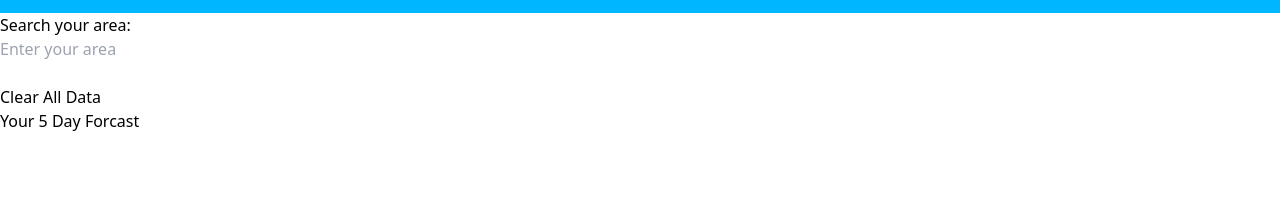
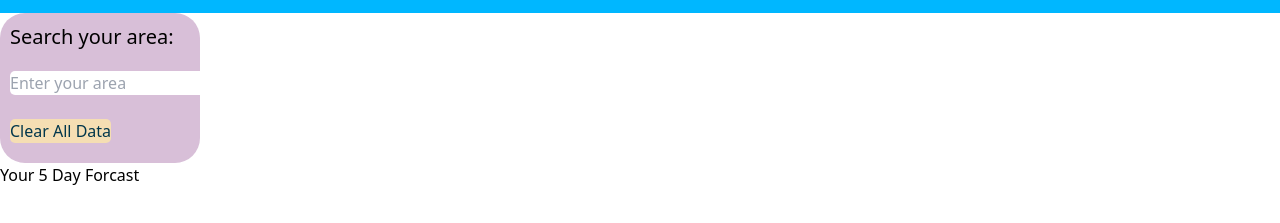
Before and after one commit to parkerjustice/weather-dashboard, a plain HTML site: page index.html in a window 1280 px wide. Shown: the part 55-278 px from the top of the page. Drawn offline with nearby package versions, Linux system fonts and the light colour scheme.

Commit message:
added css

```diff
--- a/index.html
+++ b/index.html
@@ -15,8 +15,8 @@
     </header>
 
 
-    <div class="row">
-        <h3 class="search"> Search your area: </h3>
+    <div class="row-one">
+        <h3 class="search text-xl"> Search your area: </h3>
         <div class="insert">
             <input id="enter-area" type="text" class="enter-area" placeholder="Enter your area">
             <div class="area-button">
@@ -27,7 +27,7 @@
         <form id="data"></form>
     </div>
 
-    <div class="row">
+    <div class="row-two">
         <div class="body">
         <h3 class="area" id="area"></h3>
         <p id="temp"></p>
@@ -37,10 +37,10 @@
         </div>
     </div>
 
-    <div class="row" id="fiveday">
+    <div class="row-three" id="fiveday">
         <h3>Your 5 Day Forcast</h3>
     </div>
-    <div class="row">
+    <div class="row-four">
         <div class="forcast"></div>
         <div class="forcast"></div>
         <div class="forcast"></div>
--- a/style.css
+++ b/style.css
@@ -17,3 +17,26 @@ header h1 {
     color: white;
     font-size: xx-large;
 }
+
+.row-one {
+    border-radius: 25px;
+    background: thistle;
+    padding: 10px;
+    width: 200px;
+    height: 150px;
+}
+
+.insert {
+    padding-top: 20px;
+}
+
+input {
+    border-radius: 5px;
+}
+
+button {
+    color: rgb(0, 54, 75);
+    background-color: wheat;
+    border-radius: 5px;
+
+}
```
